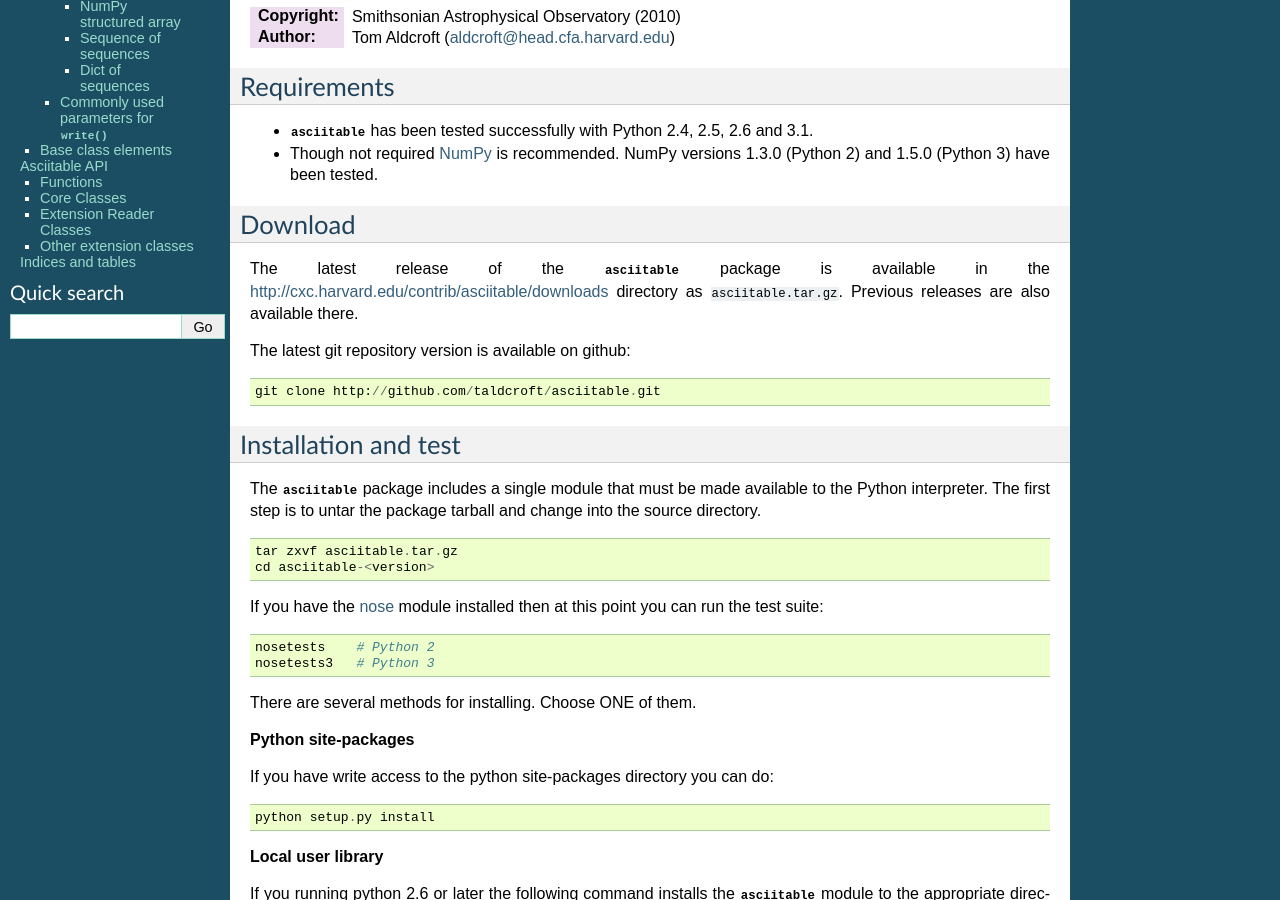
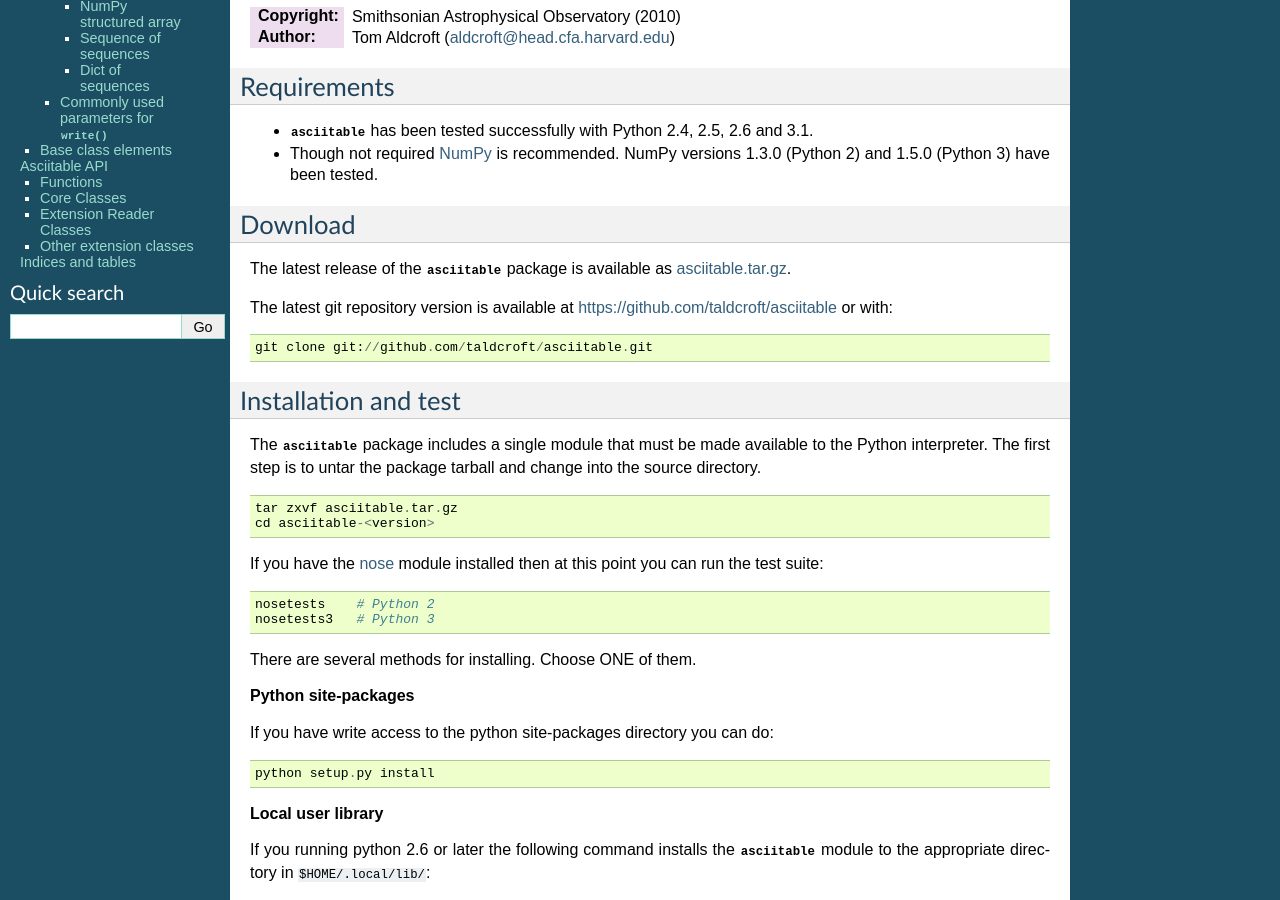
Before and after one commit to taldcroft/asciitable, a Sphinx documentation site: the page built from doc/index.rst, in a window 1280 px wide and 900 px high, scrolled down 508 px. Built offline with Sphinx 7.4.7, drawn with Linux system fonts in a browser that asks for light colours.

```diff
--- a/asciitable.py
+++ b/asciitable.py
@@ -368,7 +368,7 @@
             re_comment = re.compile(self.comment)
         # Yield non-comment lines
         for line in lines:
-            if line and not self.comment or not re_comment.match(line):
+            if line and (not self.comment or not re_comment.match(line)):
                 yield line
 
     def write(self, lines, table):
@@ -1491,7 +1491,7 @@
     passed to it at initialization, then when the ``read`` method is
     executed with a table filename, the header information for the
     specified table is taken from the ``readme`` file.  An
-    ``IncosistentTableError`` is raised if the ``readme`` file does not
+    ``InconsistentTableError`` is raised if the ``readme`` file does not
     have header information for the given table.
 
         >>> readme = "t/vizier/ReadMe"
--- a/doc/index.rst
+++ b/doc/index.rst
@@ -40,13 +40,12 @@
 Download
 ---------------------------
 
-The latest release of the :mod:`asciitable` package is available in the
-`<http://cxc.harvard.edu/contrib/asciitable/downloads>`_ directory as
-``asciitable.tar.gz``.  Previous releases are also available there.
+The latest release of the :mod:`asciitable` package is available as
+`asciitable.tar.gz <http://cxc.harvard.edu/contrib/asciitable/downloads/asciitable.tar.gz>`_.
 
-The latest git repository version is available on github::
+The latest git repository version is available at `<https://github.com/taldcroft/asciitable>`_ or with::
 
-  git clone http://github.com/taldcroft/asciitable.git
+  git clone git://github.com/taldcroft/asciitable.git
 
 Installation and test
 ---------------------
```
Also changed, not shown: 4 other files.
